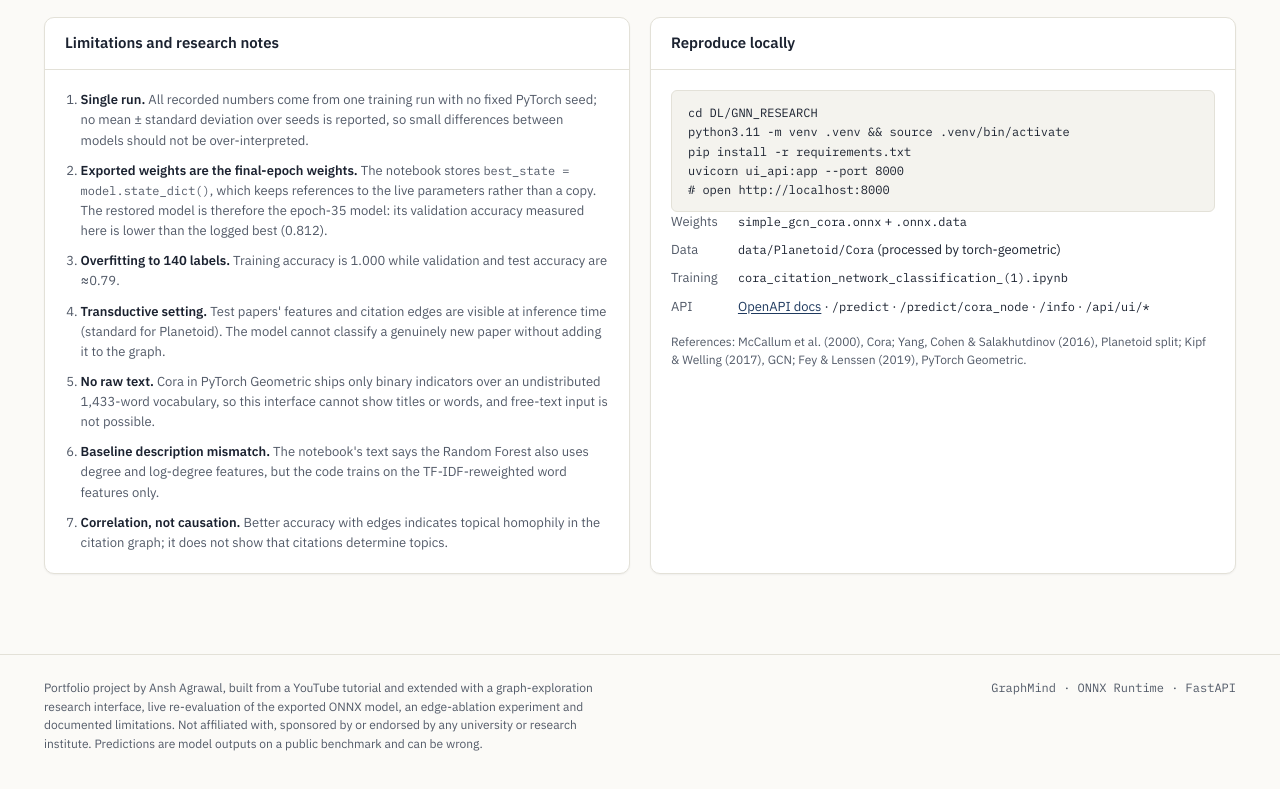
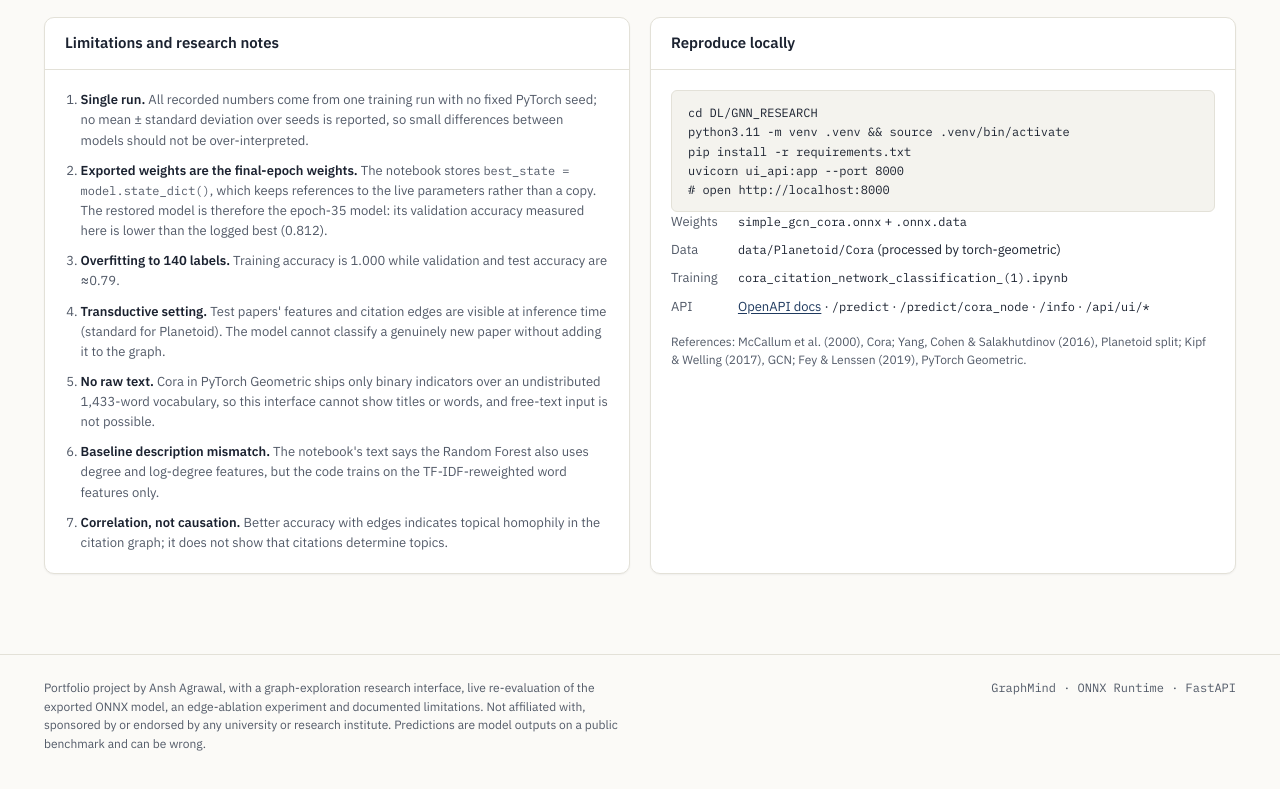
Before and after one commit to OblivionCore-369/graphmind, a plain HTML site: page static/index.html in a window 1280 px wide. Shown: the part 3082-3871 px from the top of the page. Drawn offline with Linux system fonts and the light colour scheme; no server answers.

Commit message:
Remove tutorial wording from README and page text
Co-Authored-By: Claude Opus 5.5 <noreply@anthropic.com>

```diff
--- a/static/index.html
+++ b/static/index.html
@@ -4,7 +4,7 @@
   <meta charset="utf-8">
   <meta name="viewport" content="width=device-width, initial-scale=1">
   <title>GraphMind — Citation-Graph Topic Classification</title>
-  <meta name="description" content="Interactive research workspace for a two-layer graph convolutional network that classifies Cora citation-network papers into seven topics. Tutorial-based portfolio project, extended with a research interface and evaluation.">
+  <meta name="description" content="Interactive research workspace for a two-layer graph convolutional network that classifies Cora citation-network papers into seven topics. Includes a research interface and evaluation.">
   <link rel="preconnect" href="https://fonts.googleapis.com">
   <link rel="preconnect" href="https://fonts.gstatic.com" crossorigin>
   <link href="https://fonts.googleapis.com/css2?family=IBM+Plex+Mono:wght@400;500;600&family=IBM+Plex+Sans:wght@400;500;600&family=Source+Serif+4:opsz,wght@8..60,500;8..60,600&display=swap" rel="stylesheet">
@@ -325,7 +325,7 @@ uvicorn ui_api:app --port 8000
 
 <footer class="app-footer">
   <div class="container">
-    <p>Portfolio project by Ansh Agrawal, built from a YouTube tutorial and extended with a graph-exploration research interface, live re-evaluation of the exported ONNX model, an edge-ablation experiment and documented limitations. Not affiliated with, sponsored by or endorsed by any university or research institute. Predictions are model outputs on a public benchmark and can be wrong.</p>
+    <p>Portfolio project by Ansh Agrawal, with a graph-exploration research interface, live re-evaluation of the exported ONNX model, an edge-ablation experiment and documented limitations. Not affiliated with, sponsored by or endorsed by any university or research institute. Predictions are model outputs on a public benchmark and can be wrong.</p>
     <p class="mono">GraphMind · ONNX Runtime · FastAPI</p>
   </div>
 </footer>
```
Also changed, not shown: 1 other file.
